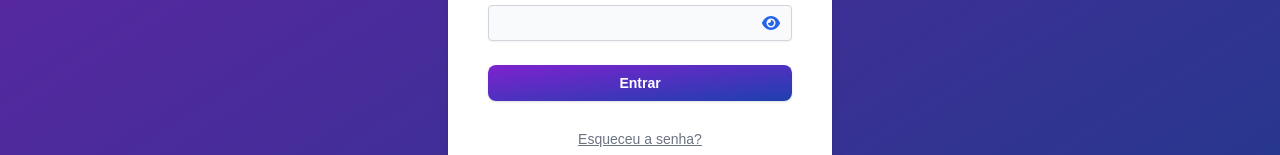
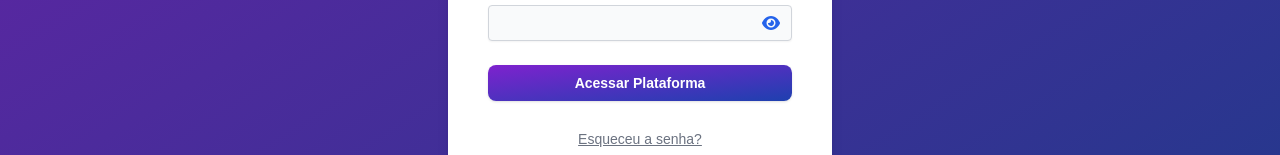
Before and after one commit to DaniLEP/Instituto_Reciclar, a React (Vite) app: page / in a window 1280 px wide. Shown: the part 440-595 px from the top of the page. Built offline with nearby package versions, Linux system fonts and the light colour scheme.

Commit message:
alteração no botão de login

```diff
--- a/src/pages/Login/auth_page/index.jsx
+++ b/src/pages/Login/auth_page/index.jsx
@@ -147,7 +147,7 @@ export default function Login() {
             {isLoading ? (
               <span className="inline-block w-4 h-4 border-2 border-white border-t-purple-500 rounded-full animate-spin mr-2"></span>
             ) : (
-              "Entrar"
+              "Acessar Plataforma "
             )}
           </Button>
         </form>
```
